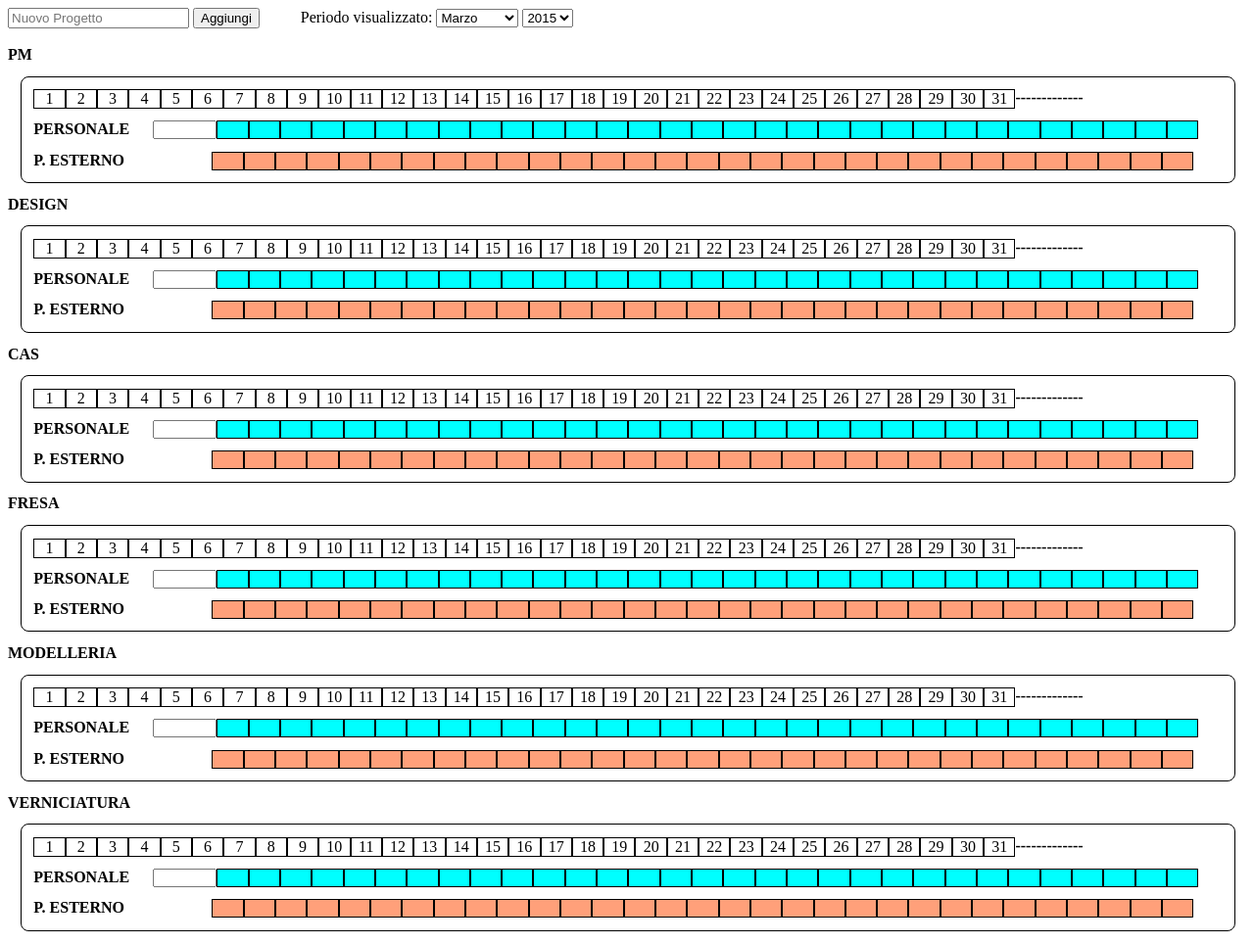
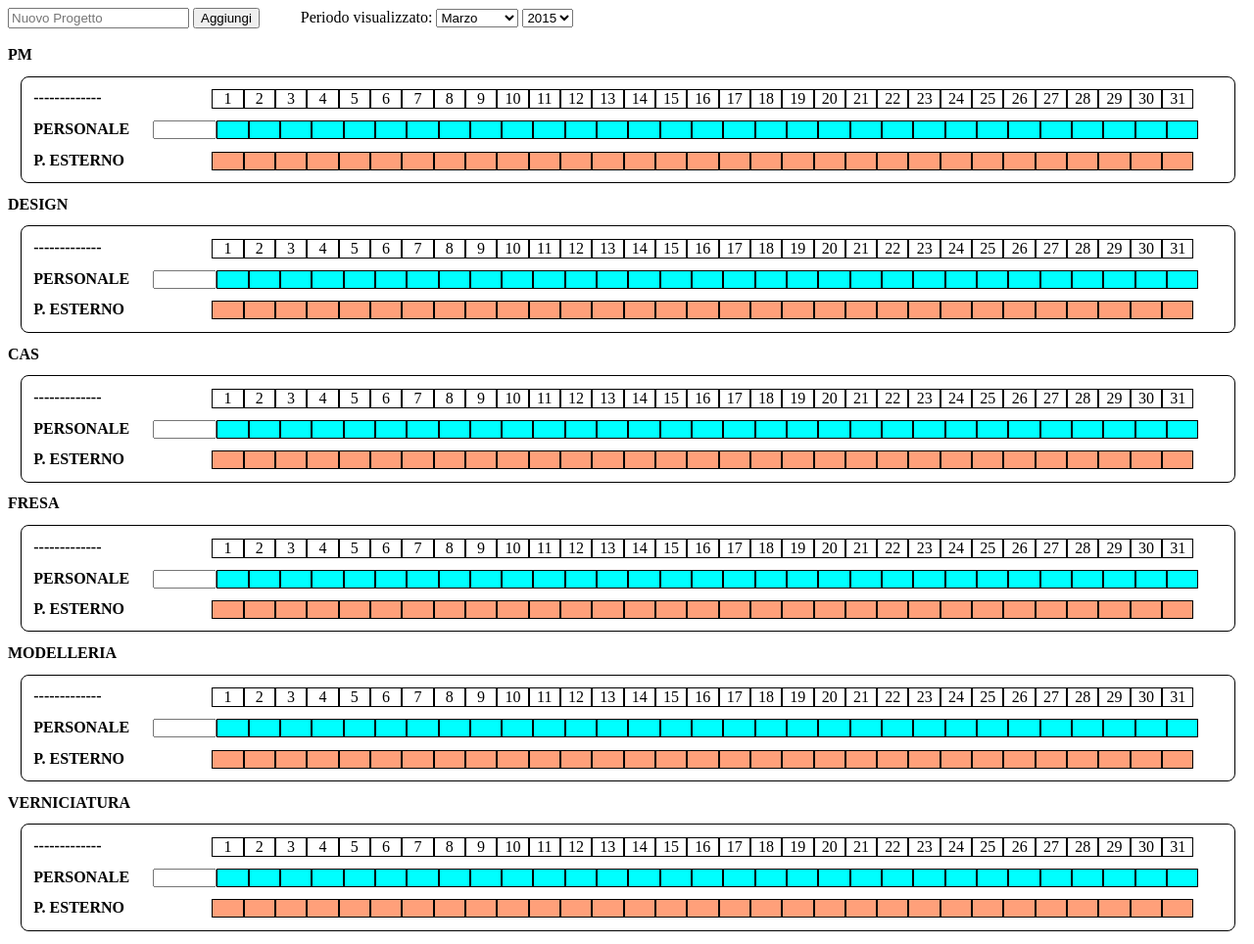
Before and after one commit to redru/PlanningGenerale, a PHP site: page / in a window 1280 px wide. Shown: the whole page at 98% size. Run offline with PHP 8.4, Linux system fonts and the light colour scheme; data that the repository does not hold is empty.

Commit message:
Update index.php

```diff
--- a/planning_generale/index.php
+++ b/planning_generale/index.php
@@ -7,6 +7,7 @@
 
 	<script src="lib/jquery-1.11.2/jquery-1.11.2.min.js"></script>
 	<script src="js/planning-scripts.js"></script>
+	<script src="js/error.js"></script>
 	<script src="js/db-functions.js"></script>
 
 	<title>Planning Generale</title>
@@ -40,11 +41,13 @@
 		</select>
 		<img class="loader" src="resources/ajax-loader.gif"/>
 
+		<div id="top-error-area" class="error-area float-right width-50x100"></div>
+
 		<br><br>
 <!---------------------------------------------------------------------------->
 		<label><strong>PM</strong></label>
 		<div id="pm" class="planning">
-			<label class='spacer15'><strong>-------------</strong></label>
+			<label class='spacer-15'><strong>-------------</strong></label>
 			<?php
 				for ($x = 1; $x <= 31; $x++) {
 					echo "<div class='day'>" . $x . "</div>";
@@ -75,7 +78,7 @@
 <!---------------------------------------------------------------------------->
 		<label><strong>DESIGN</strong></label>
 		<div id="design" class="planning">
-			<label class='spacer15'><strong>-------------</strong></label>
+			<label class='spacer-15'><strong>-------------</strong></label>
 			<?php
 				for ($x = 1; $x <= 31; $x++) {
 					echo "<div id='" . $x . "' class='day'>" . $x . "</div>";
@@ -106,7 +109,7 @@
 <!---------------------------------------------------------------------------->
 		<label><strong>CAS</strong></label>
 		<div id="cas" class="planning">
-			<label class='spacer15'><strong>-------------</strong></label>
+			<label class='spacer-15'><strong>-------------</strong></label>
 			<?php
 				for ($x = 1; $x <= 31; $x++) {
 					echo "<div id='" . $x . "' class='day'>" . $x . "</div>";
@@ -137,7 +140,7 @@
 <!---------------------------------------------------------------------------->
 		<label><strong>FRESA</strong></label>
 		<div id="fresa" class="planning">
-			<label class='spacer15'><strong>-------------</strong></label>
+			<label class='spacer-15'><strong>-------------</strong></label>
 			<?php
 				for ($x = 1; $x <= 31; $x++) {
 					echo "<div id='" . $x . "' class='day'>" . $x . "</div>";
@@ -168,7 +171,7 @@
 <!---------------------------------------------------------------------------->
 		<label><strong>MODELLERIA</strong></label>
 		<div id="modelleria" class="planning">
-			<label class='spacer15'><strong>-------------</strong></label>
+			<label class='spacer-15'><strong>-------------</strong></label>
 			<?php
 				for ($x = 1; $x <= 31; $x++) {
 					echo "<div id='" . $x . "' class='day'>" . $x . "</div>";
@@ -199,7 +202,7 @@
 <!---------------------------------------------------------------------------->
 		<label><strong>VERNICIATURA</strong></label>
 		<div id="verniciatura" class="planning">
-			<label class='spacer15'><strong>-------------</strong></label>
+			<label class='spacer-15'><strong>-------------</strong></label>
 			<?php
 				for ($x = 1; $x <= 31; $x++) {
 					echo "<div id='" . $x . "' class='day'>" . $x . "</div>";
```
